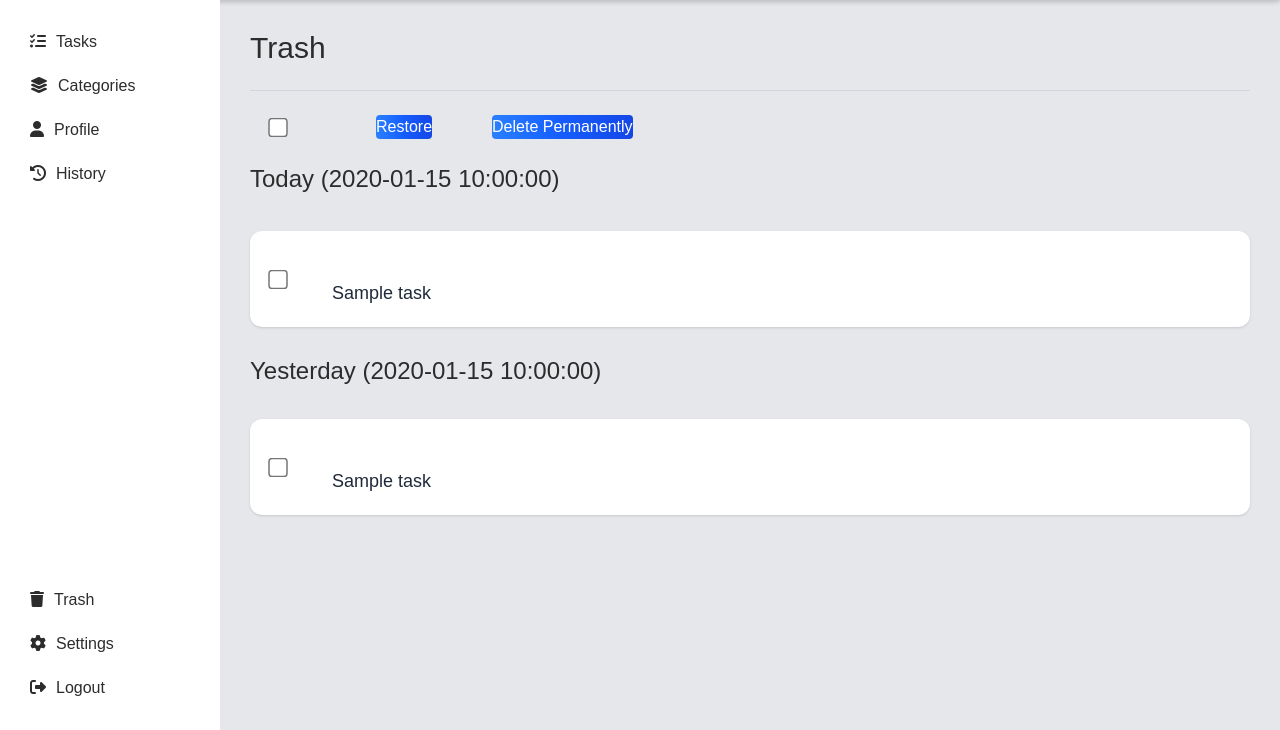
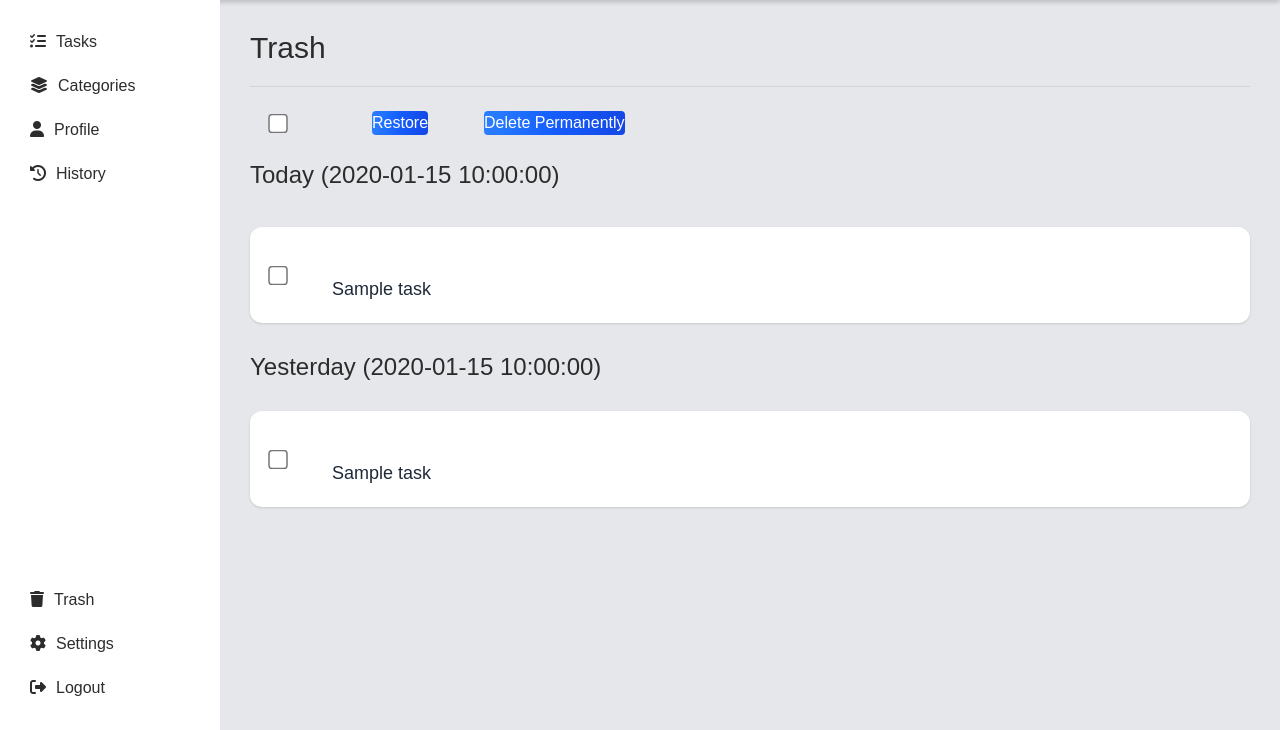
Before and after one commit to Ongea-Tech/OngeaTask, a Flask app: template app/templates/trash.html in a window 1280 px wide. Shown: the part 70-800 px from the top of the page. Run offline with Flask 3, Linux system fonts and the light colour scheme; tables that the repository leaves empty hold one stand-in row (values such as "Sample post"); the template is opened without the code that fills it: values that come from a table or form of the project are taken from there, most other values are stand-ins (such as "Sample title", 1, 10 or a date in 2020); style sheets or scripts are compiled from the project's sources.

Commit message:
Clean up spacing and layout

```diff
--- a/app/templates/trash.html
+++ b/app/templates/trash.html
@@ -2,7 +2,7 @@
 
 {% block content %}
 <div class="mb-5">
-  <h1 class="text-3xl font-bold h-15">Trash</h1>
+  <h1 class="text-3xl font-bold h-14">Trash</h1>
   <hr class="border-t border-gray-300">
 </div>
 <div class="h-6"></div>
@@ -10,7 +10,7 @@
 {% if today_deleted or yesterday_deleted %}
 <!-- top controls -->
 <div class="row px-4 mb-6">
-<div class="flex items-center gap-15 ps-4 mb-6">
+<div class="flex items-center gap-14 ps-4 mb-6">
   <input type="checkbox" class="custom-checkbox master-checkbox w-14"/>
 
   <form method="POST" action="{{ url_for('routes.restore_bulk') }}" class="inline">
@@ -54,7 +54,7 @@
         {% endif %}
       </p>
     </div>
-    <div class="w-2.5 h-full rounded-r-xl ml-auto -mr-4
+    <div class="w-2.5 h-full rounded-r-xl ml-auto -mr-2
           {% if task.color == 'red' %}bg-red-500
           {% elif task.color == 'yellow' %}bg-yellow-400
           {% elif task.color == 'gray' %}bg-gray-400
@@ -69,7 +69,7 @@
 {% if yesterday_deleted %}
 <div class="h-1"></div>
 <section class="mb-8">
-  <h2 class="text-2xl font-semibold h-15">Yesterday ({{ yesterday_date }})</h2>
+  <h2 class="text-2xl font-semibold h-14">Yesterday ({{ yesterday_date }})</h2>
   <div class="h-1"></div>
 
   {% for task in yesterday_deleted %}
@@ -89,7 +89,7 @@
         {% endif %}
       </p>
     </div>
-    <div class="w-2.5 h-full rounded-r-xl ml-auto -mr-4
+    <div class="w-2.5 h-full rounded-r-xl ml-auto -mr-2
           {% if task.color == 'red' %}bg-red-500
           {% elif task.color == 'yellow' %}bg-yellow-400
           {% elif task.color == 'gray' %}bg-gray-400
```
Also changed, not shown: app/templates/history.html (+5 -5 lines).
